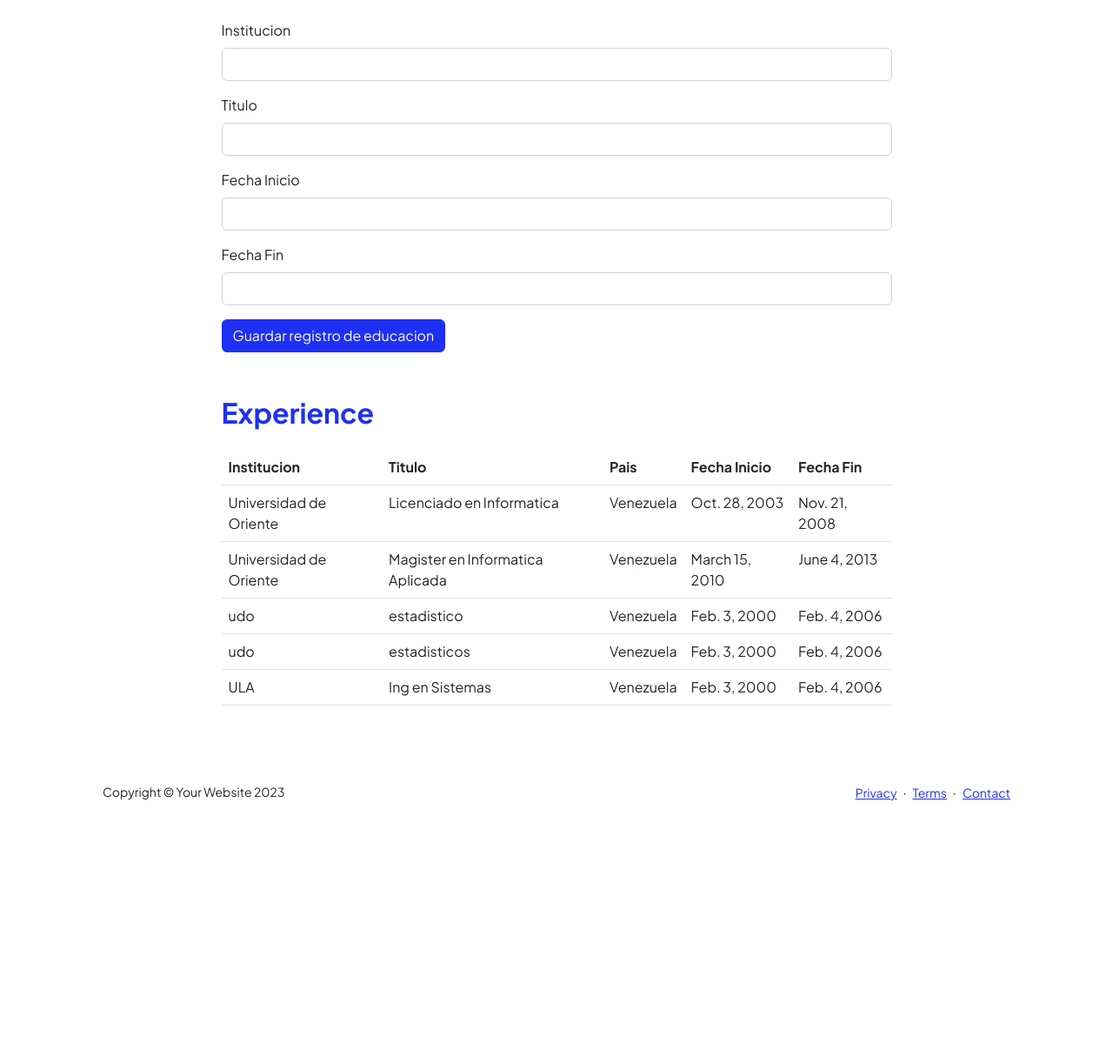
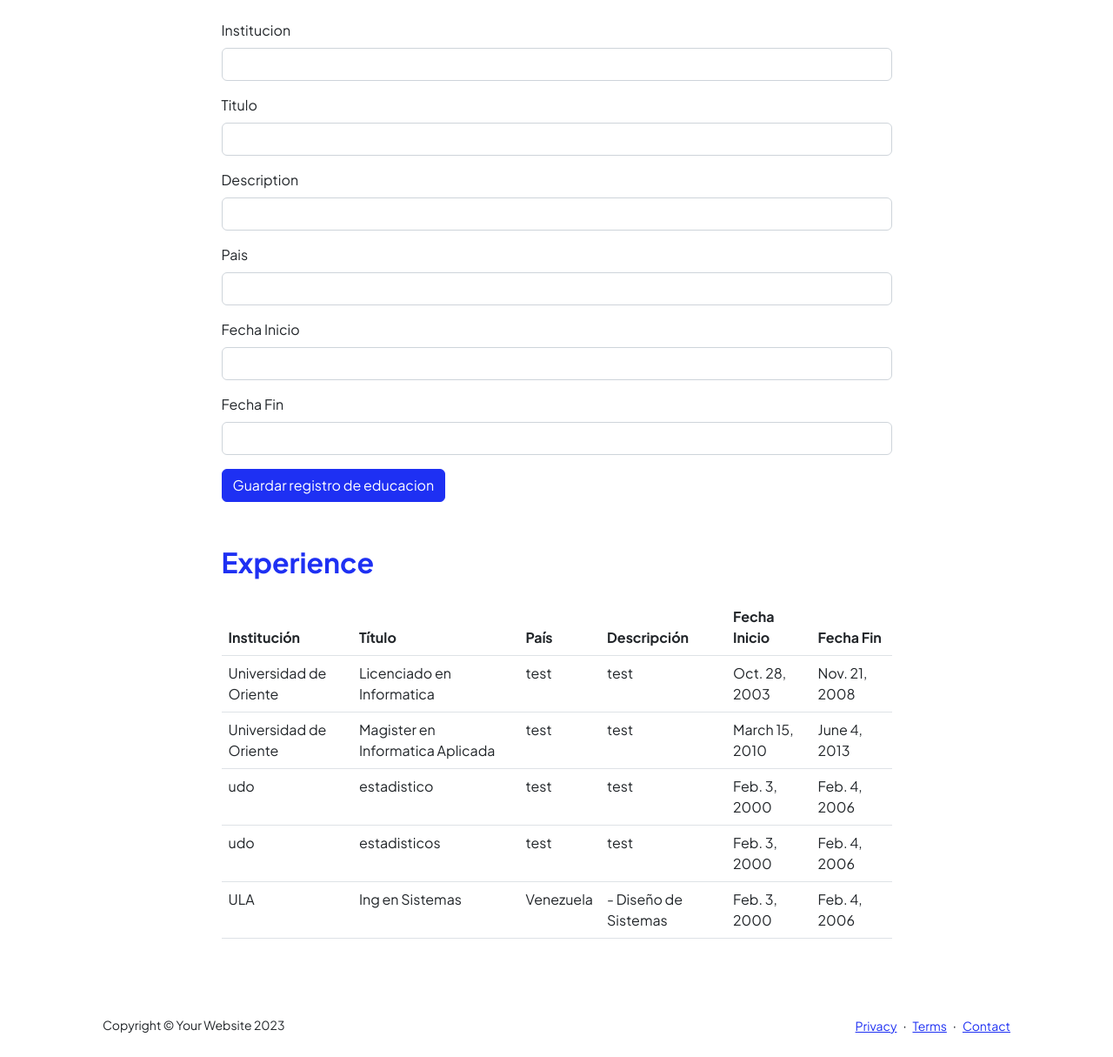
Before and after one commit to lcdosguzman/preyecto-cvs, a Django app: page /AppCurriculum/educacion in a window 1280 px wide. Shown: the part 203-1418 px from the top of the page at 87% size. Before the commit the page ends 1123 px from the top, so only its background shows below. Run offline with Django 5.2, Linux system fonts and the light colour scheme; data comes from the database, SQL or seed files in the repository; both versions use the stored data as it was after the commit; some libraries are stand-ins or nearby versions.

Commit message:
fix model datausuario

```diff
--- a/proyectocvs/AppCurriculum/forms.py
+++ b/proyectocvs/AppCurriculum/forms.py
@@ -25,6 +25,8 @@ class ExperienciaFormulario(forms.Form):
 class EstudioFormulario(forms.Form):
     institucion = forms.CharField(label='Institucion', max_length=100,widget=forms.TextInput(attrs={'class': 'form-control'}))
     titulo = forms.CharField(label='Titulo', max_length=100,widget=forms.TextInput(attrs={'class': 'form-control'}))
+    description = forms.CharField(label='Description', max_length=1000,widget=forms.TextInput(attrs={'class': 'form-control'}))
+    pais = forms.CharField(label='Pais', max_length=100,widget=forms.TextInput(attrs={'class': 'form-control'}))
     periodo_inicio = forms.DateField(label='Fecha Inicio',widget=forms.TextInput(attrs={'class': 'form-control'}))
     periodo_fin = forms.DateField(label='Fecha Fin',widget=forms.TextInput(attrs={'class': 'form-control'}))
     def __init__(self, *args, **kwargs):
@@ -33,6 +35,8 @@ class EstudioFormulario(forms.Form):
         self.helper.layout = Layout(
             'institucion',
             'titulo',
+            'description',
+            'pais',
             'fecha_inicio',
             'fecha_fin',
             Submit('submit', 'Guardar', css_class='btn btn-primary')
--- a/proyectocvs/AppCurriculum/models.py
+++ b/proyectocvs/AppCurriculum/models.py
@@ -12,6 +12,13 @@ class Usuario(models.Model):
 class DataUsuario(models.Model):
     nombre = models.CharField(max_length=100)
     apellido = models.CharField(max_length=100)
+    bio = models.CharField(max_length=1000)
+    telefono = models.CharField(max_length=20)
+    url_twitter = models.CharField(max_length=30)
+    url_facebook = models.CharField(max_length=30)
+    url_github= models.CharField(max_length=30)
+    url_youtube = models.CharField(max_length=30)
+    url_linkedin = models.CharField(max_length=30)
 
     def __str__(self):
         return f'{self.nombre} {self.apellido}'
@@ -30,15 +37,17 @@ class ExperienciaLaboral(models.Model):
 class Educacion(models.Model):
     institucion = models.CharField(max_length=100)
     titulo = models.CharField(max_length=100)
+    description = models.CharField(max_length=1000)
+    pais = models.CharField(max_length=50)
     periodo_inicio = models.DateField()
-    periodo_fin = models.DateField(null=True, blank=True)  # Puede ser nulo si aún está estudiando
+    periodo_fin = models.DateField(null=True, blank=True)
 
     def __str__(self):
         return f'{self.titulo} en {self.institucion}'
 
 class Idiomas(models.Model):
     idioma = models.CharField(max_length=50)
-    nivel = models.CharField(max_length=20)  # Puede ser un campo de selección (Básico, Intermedio, Avanzado, etc.)
+    nivel = models.CharField(max_length=20)
 
     def __str__(self):
         return f'{self.idioma} - Nivel: {self.nivel}'
--- a/proyectocvs/AppCurriculum/templates/AppCurriculum/educacion.html
+++ b/proyectocvs/AppCurriculum/templates/AppCurriculum/educacion.html
@@ -32,6 +32,14 @@
                     {{ miFormulario.titulo }}
                   </div>
                   <div class="mb-3">
+                    <label for="{{ miFormulario.description.id_for_label }}" class="form-label">{{ miFormulario.description.label }}</label>
+                    {{ miFormulario.description }}
+                </div>
+                <div class="mb-3">
+                    <label for="{{ miFormulario.pais.id_for_label }}" class="form-label">{{ miFormulario.pais.label }}</label>
+                    {{ miFormulario.pais }}
+                </div>
+                  <div class="mb-3">
                       <label for="{{ miFormulario.periodo_inicio.id_for_label }}" class="form-label">{{ miFormulario.periodo_inicio.label }}</label>
                       {{ miFormulario.periodo_inicio }}
                   </div>
@@ -53,9 +61,10 @@
                     </div>
                     <thead>
                       <tr>
-                        <th scope="col">Institucion</th>
-                        <th scope="col">Titulo</th>
-                        <th scope="col">Pais</th>
+                        <th scope="col">Institución</th>
+                        <th scope="col">Título</th>
+                        <th scope="col">País</th>
+                        <th scope="col">Descripción</th>
                         <th scope="col">Fecha Inicio</th>
                         <th scope="col">Fecha Fin</th>
                       </tr>
@@ -65,7 +74,8 @@
                       <tr>
                         <td>{{info.institucion}}</td>
                         <td>{{info.titulo}}</td>
-                        <td>Venezuela</td>
+                        <td>{{info.pais}}</td>
+                        <td>{{info.description}}</td>
                         <td>{{info.periodo_inicio}}</td>
                         <td>{{info.periodo_fin}}</td>
                       </tr>
--- a/proyectocvs/AppCurriculum/views.py
+++ b/proyectocvs/AppCurriculum/views.py
@@ -7,7 +7,8 @@ from AppCurriculum.forms import *
 def home(request):
     experiencias = ExperienciaLaboral.objects.all()
     estudios = Educacion.objects.all()
-    return render(request,"AppCurriculum/home.html",{"experiencias":experiencias,"estudios":estudios})
+    idiomas = Idiomas.objects.all()
+    return render(request,"AppCurriculum/home.html",{"experiencias":experiencias,"estudios":estudios,"idiomas":idiomas})
 
 def experiencia(request):
     experiencias = ExperienciaLaboral.objects.all()
@@ -35,7 +36,7 @@ def estudio(request):
         if miFormulario.is_valid():
             if 'periodo_inicio'in request.POST and 'periodo_fin'in request.POST:
                 informacion = miFormulario.cleaned_data
-                exp = Educacion(institucion=informacion['institucion'],titulo=informacion['titulo'],periodo_fin=informacion['periodo_fin'],periodo_inicio=informacion['periodo_inicio'])
+                exp = Educacion(institucion=informacion['institucion'],titulo=informacion['titulo'],periodo_fin=informacion['periodo_fin'],periodo_inicio=informacion['periodo_inicio'],description=informacion['description'],pais=informacion['pais'])
                 exp.save()
                 miFormulario = EstudioFormulario()
                 return render(request,"AppCurriculum/educacion.html",{"estudios":estudios,"miFormulario":miFormulario,"resp":"Datos guardados Correctamente"})
```
Also changed, not shown: proyectocvs/AppCurriculum/templates/AppCurriculum/home.html (+22 -28 lines), proyectocvs/AppCurriculum/migrations/0004_educacion_description_educacion_pais.py (added), proyectocvs/AppCurriculum/migrations/0005_datausuario_bio_datausuario_telefono_and_more.py (added), proyectocvs/db.sqlite3.
